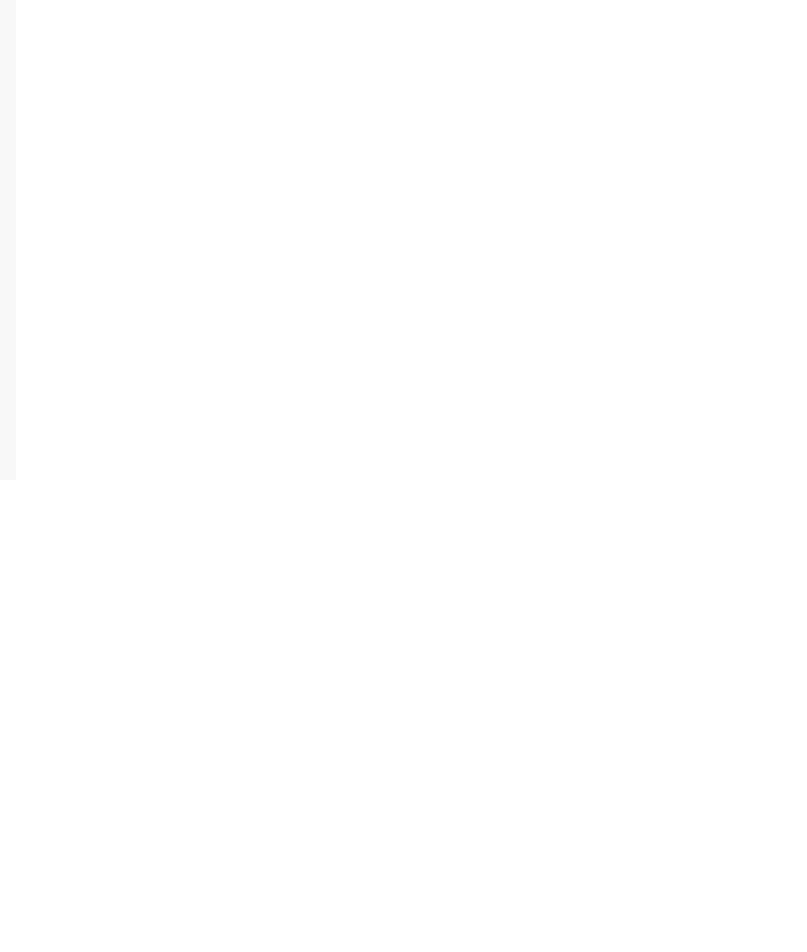
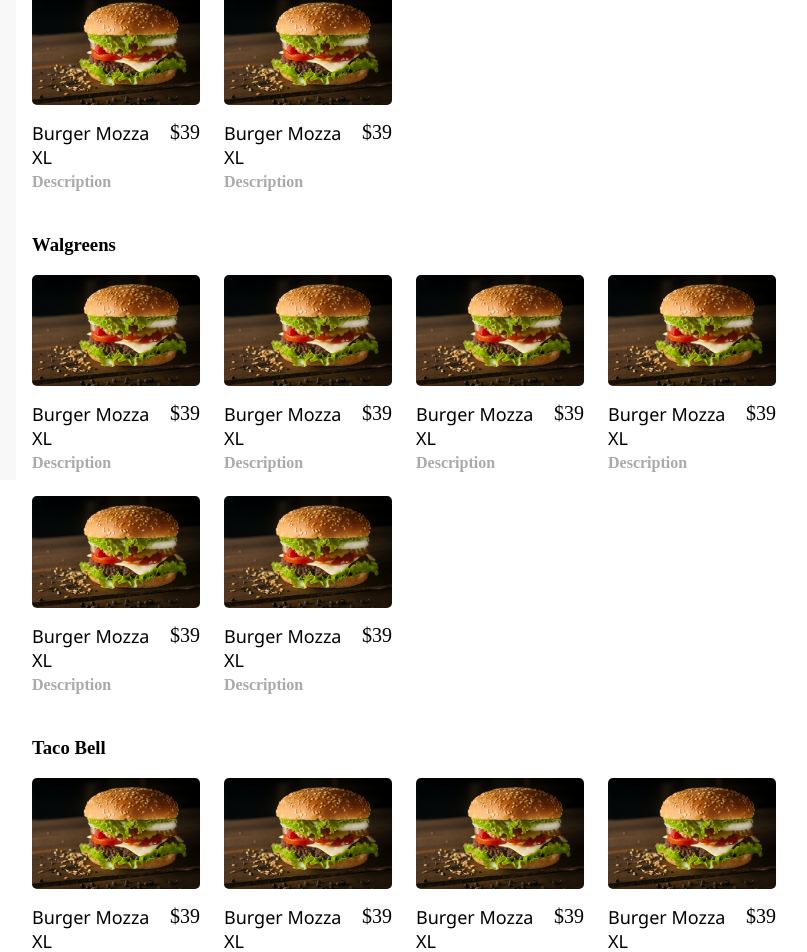
Before and after one commit to SasunHakobyan/restaurant_frontend, a React (Create React App) app: page /meals in a window 1280 px wide. Shown: the part 320-1272 px from the top of the page, without its empty margins (48-855 px from the left). Before the commit the page ends 800 px from the top, so only its background shows below. Built offline with nearby package versions, Linux system fonts and the light colour scheme; a web font is replaced by a local one.

Commit message:
Meals Page

```diff
--- a/src/pages/MealsPage/MealsPage.tsx
+++ b/src/pages/MealsPage/MealsPage.tsx
@@ -1,11 +1,24 @@
 import React from 'react';
 import styles from './MealsPage.module.css';
+import MealGrid from "../../components/MealGrid/MealGrid";
+import MainContent from "../../layout/MainContent/MainContent";
 
 const MealsPage = () => {
     return (
-        <div>
-
-        </div>
+        <MainContent>
+            <div>
+                <h3>KFC</h3>
+                <MealGrid/>
+            </div>
+            <div>
+                <h3>Walgreens</h3>
+                <MealGrid/>
+            </div>
+            <div>
+                <h3>Taco Bell</h3>
+                <MealGrid/>
+            </div>
+        </MainContent>
     );
 };
 
```
